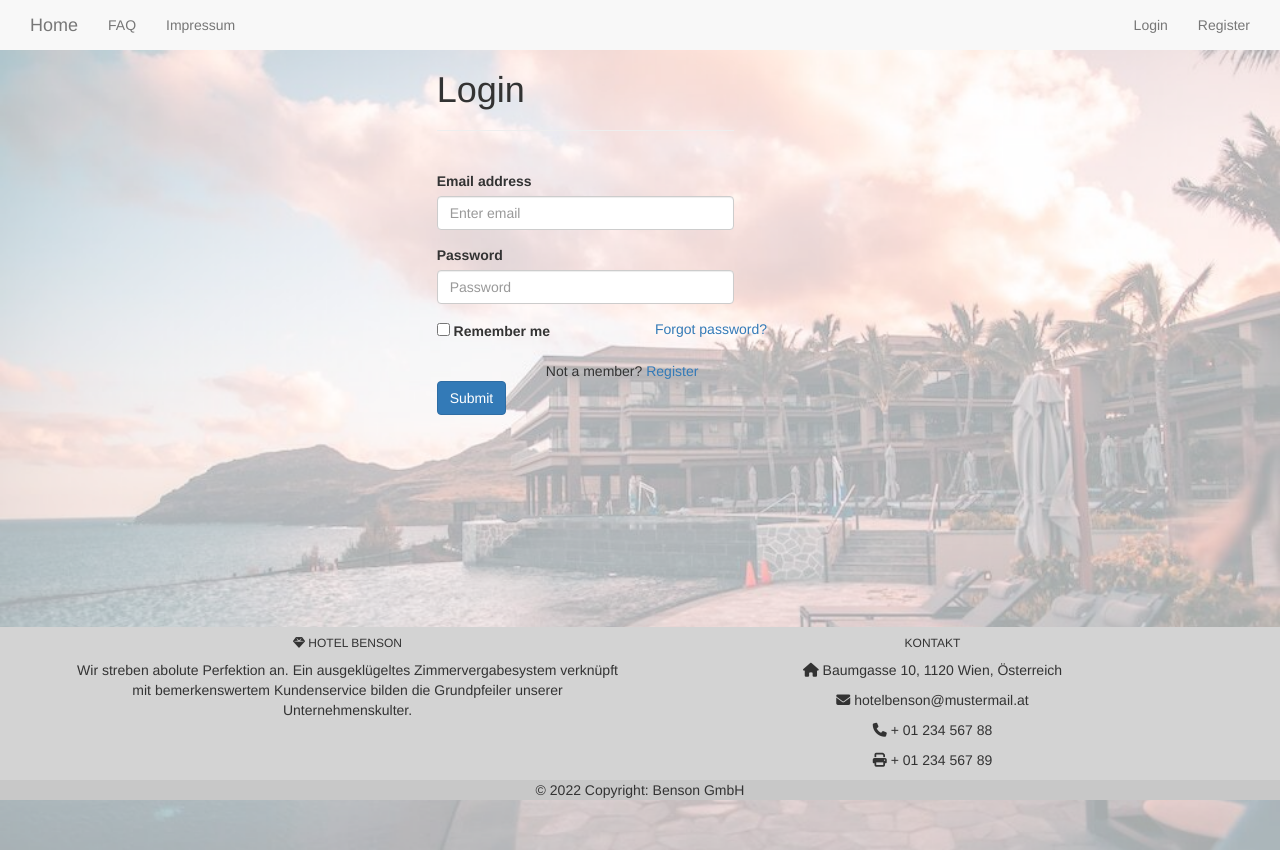
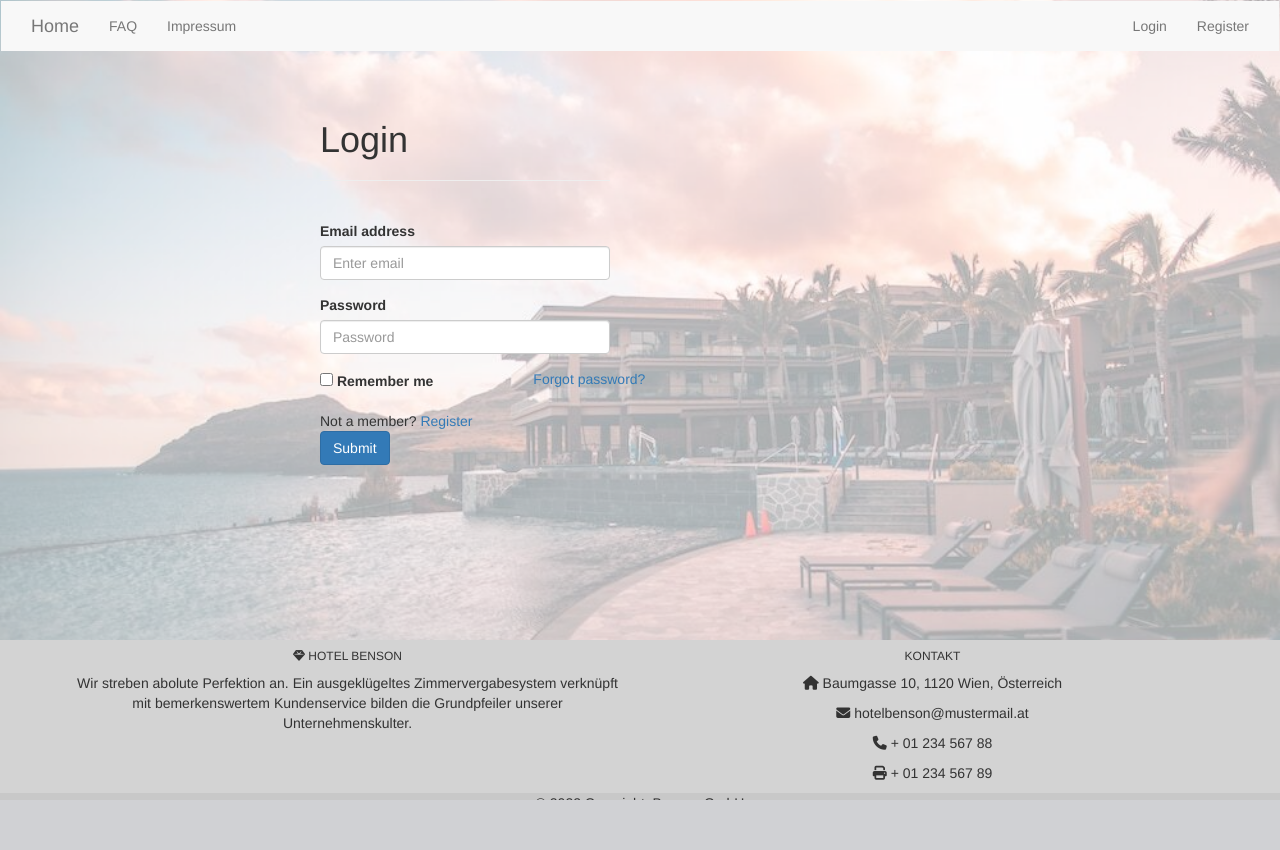
Before and after one commit to hotelbenson/hotelbenson.github.io, a PHP site: page /pages/login.html in a window 1280 px wide. After the commit the page ends 800 px from the top, so only its background shows below. Run offline with PHP 8.4, Linux system fonts and the light colour scheme; some libraries are stand-ins or nearby versions.

Commit message:
Login Fixes
Fixed the rows of the login page
Footer/Navbar&Background adjusted

```diff
--- a/css/style.css
+++ b/css/style.css
@@ -1,18 +1,26 @@
 body, html {
     height: 100%;
   }
+.navbar {
+    position: fixed;
+    width: 100%;
+    height: 10vh;
+    top: 0;
+}
+
 .background {
     background-image: url('../uploads/background2.png');
-    height: 100%;
+    height: 100vh;
+    width: 100vw;
+    padding: 0;
+    margin: 0;
     background-position: center;
     background-repeat: no-repeat;
     background-size: cover;
-    right: 0;
-    left: 0;
-    top: 0;
 }
 .footer {
     position: fixed;
     width: 100%;
+    height: 20vh;
     bottom: 0;
 }
--- a/pages/login.html
+++ b/pages/login.html
@@ -12,34 +12,37 @@
     </head>
 
     <body>
-        <div w3-include-html="navbar.html"></div>
+
         <div class="background">
-                <div class="row">
-                    <div class="col-md-3 col-md-offset-4">
+            <div class="navbar">
+                <div w3-include-html="navbar.html"></div>
+            </div>
+            <div class="row" style="width: 100vw">
+                    <div class="col-md-3 col-md-offset-3 p-0">
                         <h1>Login</h1>
                         <hr>
                         <br>
                     </div>
                 </div>
                 <form>
-                    <div class="row mt-auto">
-                        <div class="col-md-3 col-md-offset-4">
+                    <div class="row" style="width: 100vw">
+                        <div class="col-md-3 col-md-offset-3 p-0">
                             <div class="form-group">
                                 <label for="exampleInputEmail1">Email address</label>
                                 <input type="email" class="form-control" id="exampleInputEmail1" aria-describedby="emailHelp" placeholder="Enter email">
                             </div>
                         </div>
                     </div>
-                    <div class="row">
-                        <div class="col-md-3 col-md-offset-4">
+                    <div class="row" style="width: 100vw">
+                        <div class="col-md-3 col-md-offset-3 p-0">
                             <div class="form-group">
                                 <label for="exampleInputPassword1">Password</label>
                                 <input type="password" class="form-control" id="exampleInputPassword1" placeholder="Password">
                             </div>
                         </div>
                     </div>
-                    <div class="row">
-                        <div class="col-md-2 col-md-offset-4">
+                    <div class="row" style="width: 100vw">
+                        <div class="col-md-2 col-md-offset-3 p-0">
                             <div class="form-group form-check">
                                 <input type="checkbox" class="form-check-input" id="exampleCheck1">
                                 <label class="form-check-label" for="exampleCheck1">Remember me</label>
@@ -49,22 +52,22 @@
                             <a href="pech ghabt">Forgot password?</a>
                         </div>
                     </div>
-                    <div class="row">
-                        <div class="col-md-2 col-md-offset-5">
+                    <div class="row" style="width: 100vw">
+                        <div class="col-md-2 col-md-offset-3 p-0">
                             Not a member? <a href="register.html">Register</a>
                         </div>
                     </div>
-                    <div class="row mb-4">
-                        <div class="col-md-3 col-md-offset-4">
+                    <div class="row" style="width: 100vw">
+                        <div class="col-md-3 col-md-offset-3 p-0">
                             <button type="submit" class="btn btn-primary">Submit</button>
                         </div>
                     </div>
                 </form>
+            <div class="footer">
+                <div w3-include-html="footer.html"></div>
+            </div>
+        </div>
 
-        </div>
-        <div class="footer">
-            <div w3-include-html="footer.html"></div>
-        </div>
     <script>includeHTML();</script>
     </body>
 </html>
```
Also changed, not shown: pages/register.html (+10 -14 lines).
